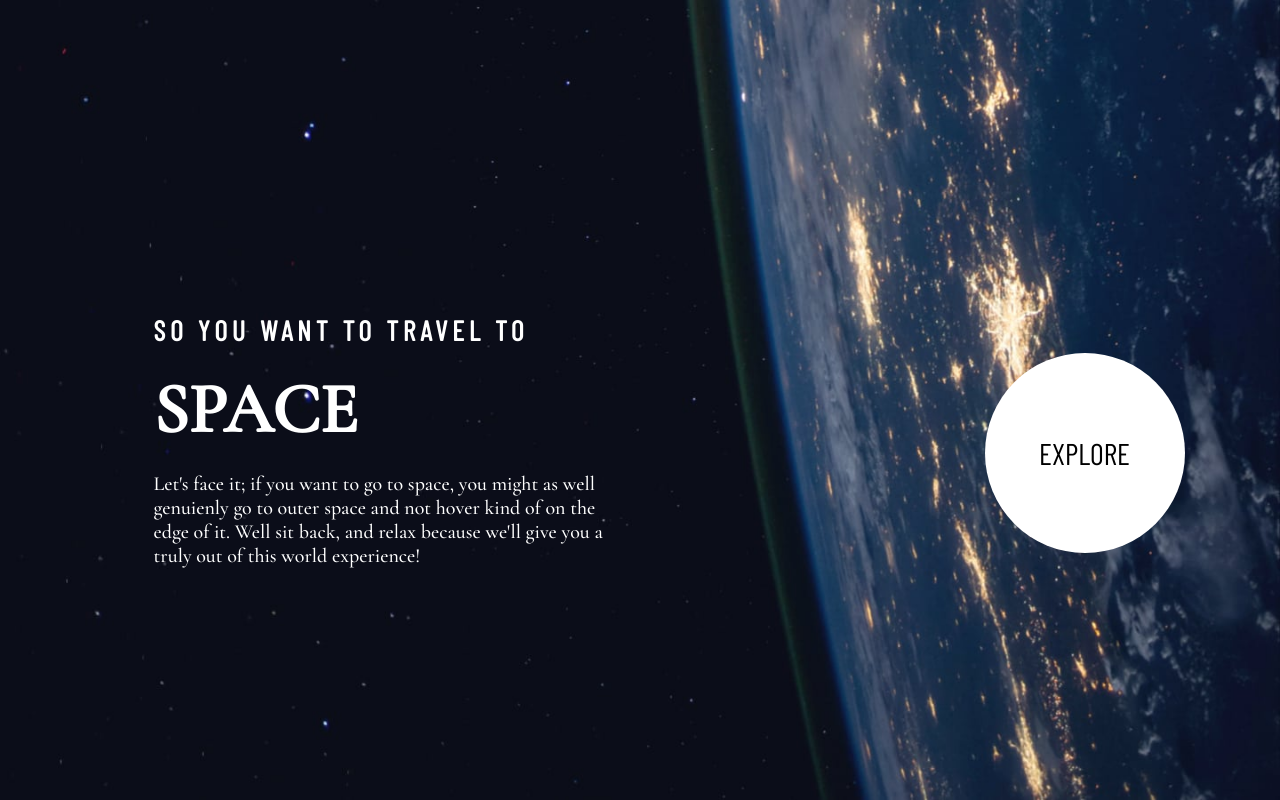
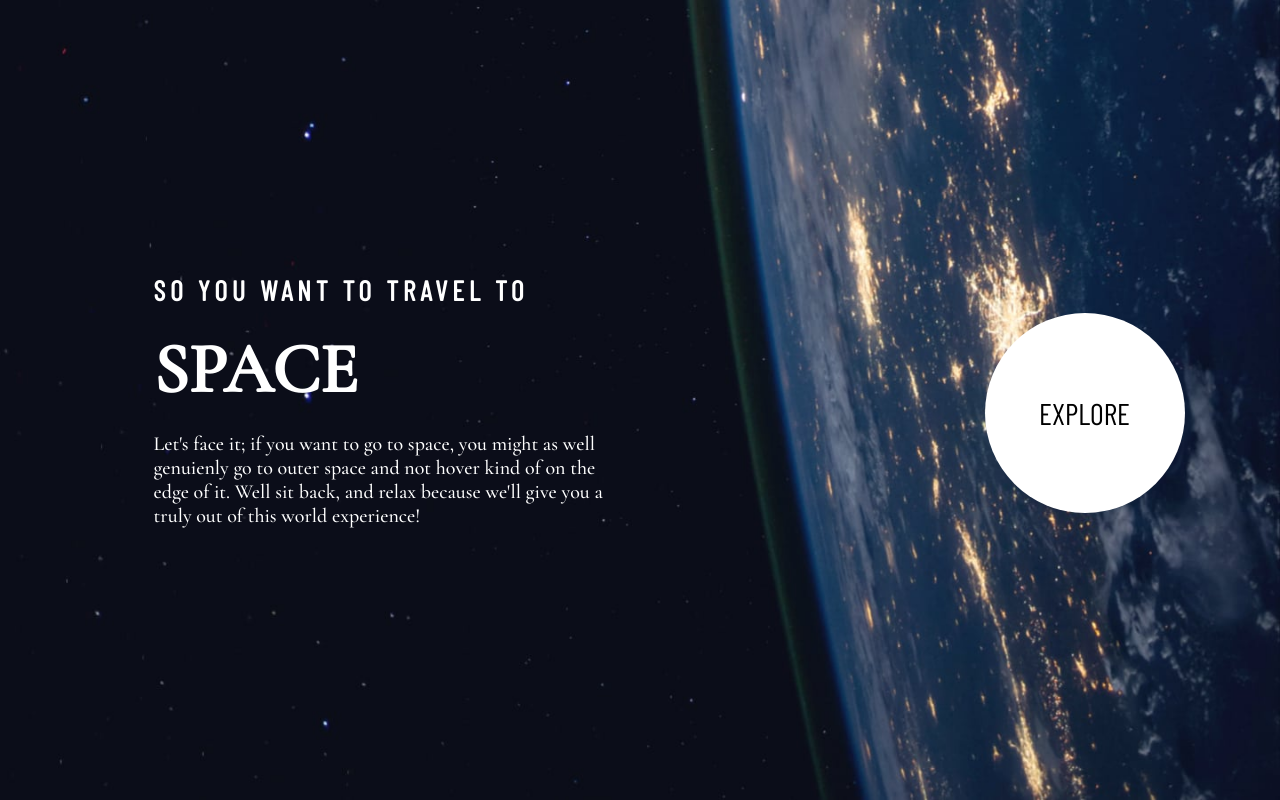
Before and after one commit to Stamwill/space-tourism, a Next.js app: page / in a window 1280 px wide. Built offline with nearby package versions, Linux system fonts and the light colour scheme.

Commit message:
[Hero] Change min height

```diff
--- a/src/blocks/Hero/Hero.module.css
+++ b/src/blocks/Hero/Hero.module.css
@@ -1,5 +1,5 @@
 .root {
-  min-height: 80vh;
+  min-height: 70vh;
   display: flex;
   flex-direction: column;
   justify-content: center;
```
